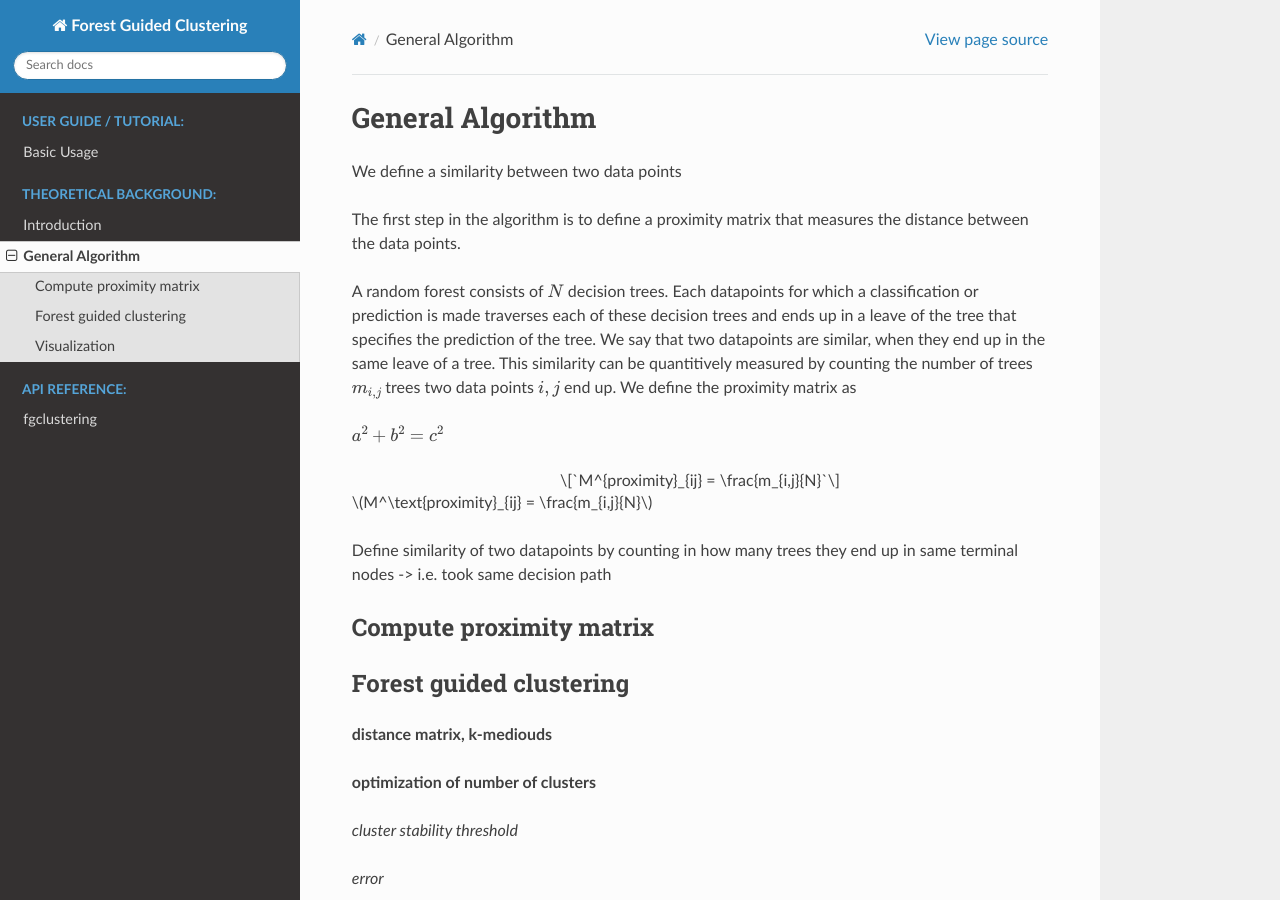
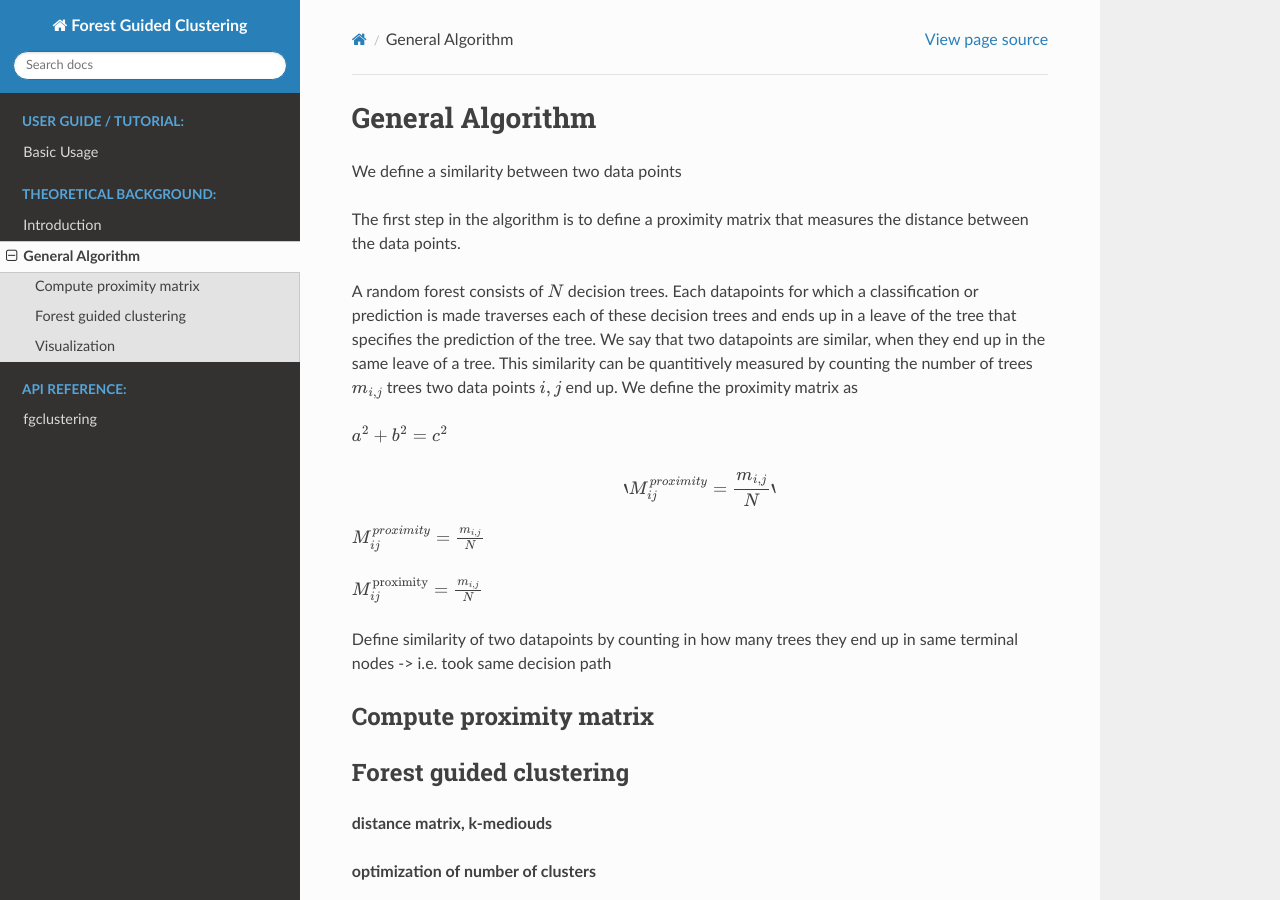
Before and after one commit to HelmholtzAI-Consultants-Munich/fg-clustering, a Sphinx documentation site: the page built from docs/source/general_algorithm.rst, in a window 1280 px wide and 900 px high. Built offline with Sphinx 7.4.7 and the Read the Docs theme 2.0.0, drawn with Linux system fonts in a browser that asks for light colours; pages that are not in the unit, such as notebooks, are missing from menus.

Commit message:
Update general_algorithm.rst

```diff
--- a/docs/source/general_algorithm.rst
+++ b/docs/source/general_algorithm.rst
@@ -15,10 +15,12 @@ We define the proximity matrix as
 
 
 .. math::
-  `M^{proximity}_{ij} = \frac{m_{i,j}{N}`
+  `M^{proximity}_{ij} = \frac{m_{i,j}}{N}`
 
 
-:math:`M^\text{proximity}_{ij} = \frac{m_{i,j}{N}`
+:math:`M^{proximity}_{ij} = \frac{m_{i,j}}{N}`
+
+:math:`M^\text{proximity}_{ij} = \frac{m_{i,j}}{N}`
 
 Define similarity of two datapoints by counting in how many trees they end up in same terminal nodes
 -> i.e. took same decision path
```
